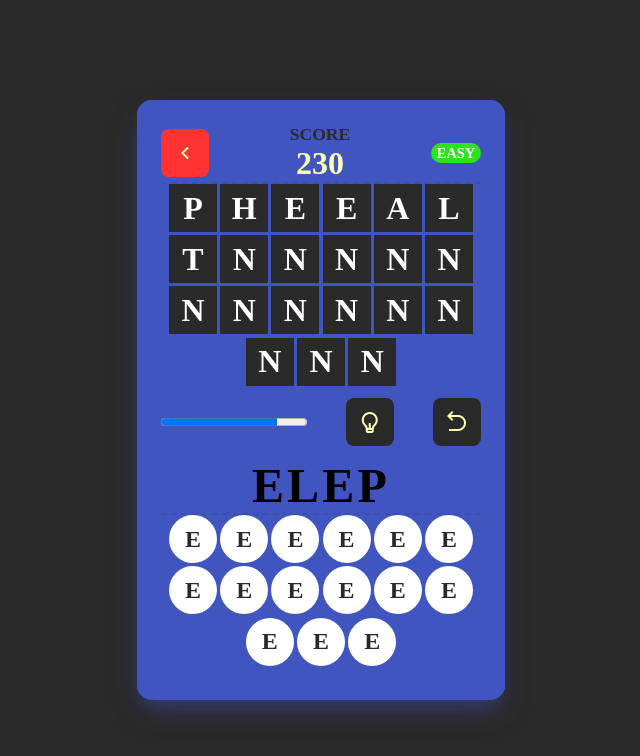
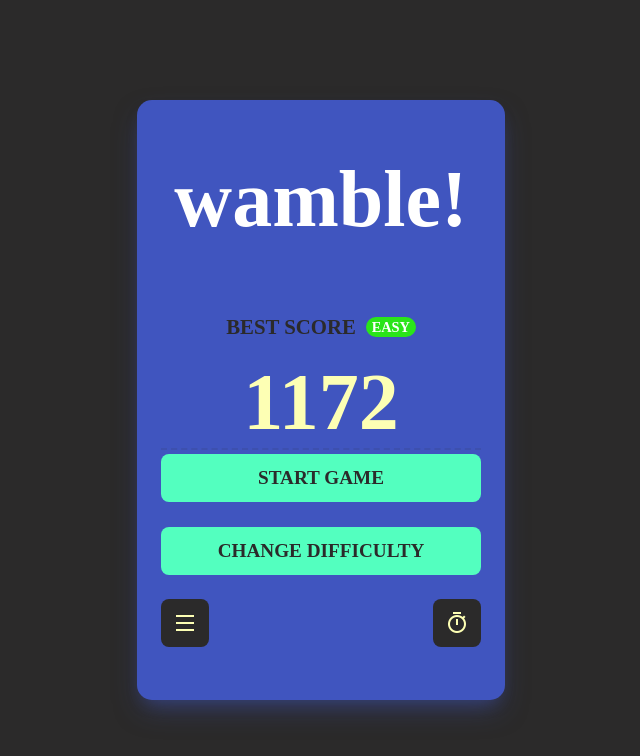
Before and after one commit to jerryOluranti/wamble, a React (Create React App) app: page / in a window 1280 px wide. Shown: the top 756 px of the page, without its empty margins (319-959 px from the left). Built offline with nearby package versions, Linux system fonts and the light colour scheme; a web font is replaced by a local one.

Commit message:
Navigation complete! TO-DO: Game Logic Implementation

```diff
--- a/src/App.tsx
+++ b/src/App.tsx
@@ -10,18 +10,17 @@ import GameScreen from './components/GameScreen';
 
 function App() {
 
-  const open = useSelector((state: MenuState) => state.isOpen);
-  const tutorial = useSelector((state: MenuState) => state.isTutorialOpen);
+  const { isOpen, isTutorialOpen, gameStarted } = useSelector((state: GameState) => state);
 
   return (
     <div className="App">
       <div className="game-container">
         <StartScreen />
-        {open && (
+        {isOpen && (
           <PopUp />
         )}
-        {tutorial && <Tutorial />}
-        <GameScreen />
+        {isTutorialOpen && <Tutorial />}
+        {gameStarted && <GameScreen />}
       </div>
     </div>
   );
--- a/src/components/GameScreen.tsx
+++ b/src/components/GameScreen.tsx
@@ -1,13 +1,18 @@
 import React from 'react';
+import { useDispatch } from 'react-redux'
+import * as actions from '../store/actionTypes';
 
 import Character from './Character';
 import Input from './Input';
 
 function GameScreen() {
+
+  const dispatch = useDispatch();
+
   return (
       <div className="game-screen">
           <div className="game-top-bar">
-              <button className="game-button" onClick={ () => {} }><i className="ri-arrow-left-s-line"></i></button>
+              <button className="game-button" onClick={ () => dispatch({ type: actions.END_GAME }) }><i className="ri-arrow-left-s-line"></i></button>
               <div className="game-score-container">
                   <div className="game-score-label">SCORE</div>
                     <div className="game-score-value">230</div>
@@ -19,23 +24,6 @@ function GameScreen() {
               <Character character="H" />
               <Character character="E" />
               <Character character="E" />
-              <Character character="A" />
-              <Character character="L" />
-              <Character character="T" />
-              <Character character="N" />
-              <Character character="N" />
-              <Character character="N" />
-              <Character character="N" />
-              <Character character="N" />
-              <Character character="N" />
-              <Character character="N" />
-              <Character character="N" />
-              <Character character="N" />
-              <Character character="N" />
-              <Character character="N" />
-              <Character character="N" />
-              <Character character="N" />
-              <Character character="N" />
           </div>
           <div className="game-controls-container">
               <progress className="game-timer" value="80" max="100"></progress>
@@ -48,18 +36,6 @@ function GameScreen() {
                     <Input character="E" disabled={false} handleClick={ (char: string) => {} }/>
                     <Input character="E" disabled={false} handleClick={ (char: string) => {} }/>
                     <Input character="E" disabled={false} handleClick={ (char: string) => {} }/>
-                    <Input character="E" disabled={false} handleClick={ (char: string) => {} }/>
-                    <Input character="E" disabled={false} handleClick={ (char: string) => {} }/>
-                    <Input character="E" disabled={false} handleClick={ (char: string) => {} }/>
-                    <Input character="E" disabled={false} handleClick={ (char: string) => {} }/>
-                    <Input character="E" disabled={false} handleClick={ (char: string) => {} }/>
-                    <Input character="E" disabled={false} handleClick={ (char: string) => {} }/>
-                    <Input character="E" disabled={false} handleClick={ (char: string) => {} }/>
-                    <Input character="E" disabled={false} handleClick={ (char: string) => {} }/>
-                    <Input character="E" disabled={false} handleClick={ (char: string) => {} }/>
-                    <Input character="E" disabled={false} handleClick={ (char: string) => {} }/>
-                    <Input character="E" disabled={false} handleClick={ (char: string) => {} }/>
-                    <Input character="E" disabled={false} handleClick={ (char: string) => {} }/>
                 </div>
           </div>
 
--- a/src/components/PopUp.tsx
+++ b/src/components/PopUp.tsx
@@ -5,7 +5,7 @@ import * as actions from '../store/actionTypes'
 const PopUp = () => {
 
     const dispatch = useDispatch();
-  const payload = useSelector((state: MenuState) => state.payload);
+  const payload = useSelector((state: GameState) => state.payload);
 
     return (
        <div className="pop-up">
--- a/src/components/StartScreen.tsx
+++ b/src/components/StartScreen.tsx
@@ -2,7 +2,7 @@ import React from 'react'
 import { useDispatch } from 'react-redux'
 import * as actions from '../store/actionTypes'
 
-function StartScreen({ tutorial, setTutorial }: any) {
+function StartScreen() {
 
     const dispatch = useDispatch();
 
@@ -65,7 +65,7 @@ function StartScreen({ tutorial, setTutorial }: any) {
         </div>
 
         <div className="start-screen-actions">
-          <button className="start-screen-button">START GAME</button>
+          <button className="start-screen-button" onClick={ () => dispatch({ type: actions.START_GAME })}>START GAME</button>
           <button
             className="start-screen-button"
             onClick={() => showMenu("difficulty")}
--- a/src/index.tsx
+++ b/src/index.tsx
@@ -6,13 +6,13 @@ import thunk from "redux-thunk";
 
 import './index.css';
 import App from './App';
-import { menuReducer } from "./store/reducer";
+import { gameReducer } from "./store/reducer";
 // import reportWebVitals from './reportWebVitals';
 
 
-const store: Store<MenuState, MenuAction> & {
-  dispatch: MenuDispatch;
-} = createStore(menuReducer, applyMiddleware(thunk));
+const store: Store<GameState, GameAction> & {
+  dispatch: GameDispatch;
+} = createStore(gameReducer, applyMiddleware(thunk));
 
 ReactDOM.render(
   <Provider store={store}>
--- a/src/store/action.ts
+++ b/src/store/action.ts
@@ -1,6 +1,6 @@
 import * as actions from './actionTypes';
 
-export function menuAction(payload: MenuPayload[]): MenuAction {
+export function menuAction(payload: MenuPayload[]): GameAction {
     return {
         type: actions.OPEN_MENU,
         payload
--- a/src/store/actionTypes.ts
+++ b/src/store/actionTypes.ts
@@ -3,3 +3,5 @@ export const OPEN_MENU = 'OPEN_MENU';
 export const CLOSE_MENU = 'CLOSE_MENU';
 export const OPEN_TUTORIAL = 'OPEN_TUTORIAL';
 export const CLOSE_TUTORIAL = 'CLOSE_TUTORIAL';
+export const START_GAME = 'START_GAME';
+export const END_GAME = 'END_GAME';
--- a/src/store/reducer.ts
+++ b/src/store/reducer.ts
@@ -1,12 +1,12 @@
 import * as actions from './actionTypes';
 
-const initialState: MenuState = {
+const initialState: GameState = {
     payload: [],
     isOpen: false
 }
 
 
-export function menuReducer  ( state: MenuState = initialState, action: MenuAction ): MenuState {
+export function gameReducer  ( state: GameState = initialState, action: GameAction ): GameState {
   switch (action.type) {
     case actions.OPEN_MENU:
       return {
@@ -28,9 +28,18 @@ export function menuReducer  ( state: MenuState = initialState, action: MenuActi
     case actions.CLOSE_TUTORIAL:
         return {
             ...state,
-            isTutorialOpen: false,
-            payload: initialState.payload
-        }
+            isTutorialOpen: false
+        };
+    case actions.START_GAME:
+        return {
+            ...state,
+            gameStarted: true
+        };
+    case actions.END_GAME:
+        return {
+            ...state,
+            gameStarted: false
+        };
   }
   return state;
 };
```
Also changed, not shown: src/types.d.ts (+5 -4 lines).
